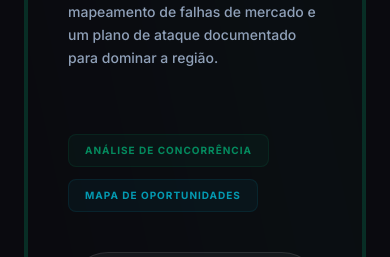
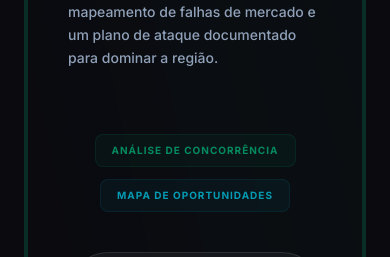
Before and after one commit to lukaspkl/captasys, a Next.js app in the folder web/: page /vendas in a window 390 px wide. Shown: the part 2722-2979 px from the top of the page. Built offline with nearby package versions, Linux system fonts and the light colour scheme.

Commit message:
style(vendas): Center dossier badges on mobile. - Used 'justify-center md:justify-start' for the tactical dossier tags. - Used 'justify-center md:justify-end' for the audit dossier tags. - Improved visual alignment for narrow screens.

```diff
--- a/web/src/app/(marketing)/vendas/page.tsx
+++ b/web/src/app/(marketing)/vendas/page.tsx
@@ -318,7 +318,7 @@ const SiteProxPage = () => {
                                    Cada cliente SiteProx recebe uma varredura completa da concorrência, mapeamento de falhas de mercado e um plano de ataque documentado para dominar a região.
                                 </p>
                              </div>
-                             <div className="flex flex-wrap gap-3 pt-4">
+                             <div className="flex flex-wrap justify-center md:justify-start gap-3 pt-4">
                                 <span className="px-4 py-2 bg-emerald-500/5 border border-emerald-500/10 text-emerald-500/70 text-[10px] font-bold uppercase tracking-widest rounded-md">Análise de Concorrência</span>
                                 <span className="px-4 py-2 bg-cyan-500/5 border border-cyan-500/10 text-cyan-400/70 text-[10px] font-bold uppercase tracking-widest rounded-md">Mapa de Oportunidades</span>
                              </div>
```
